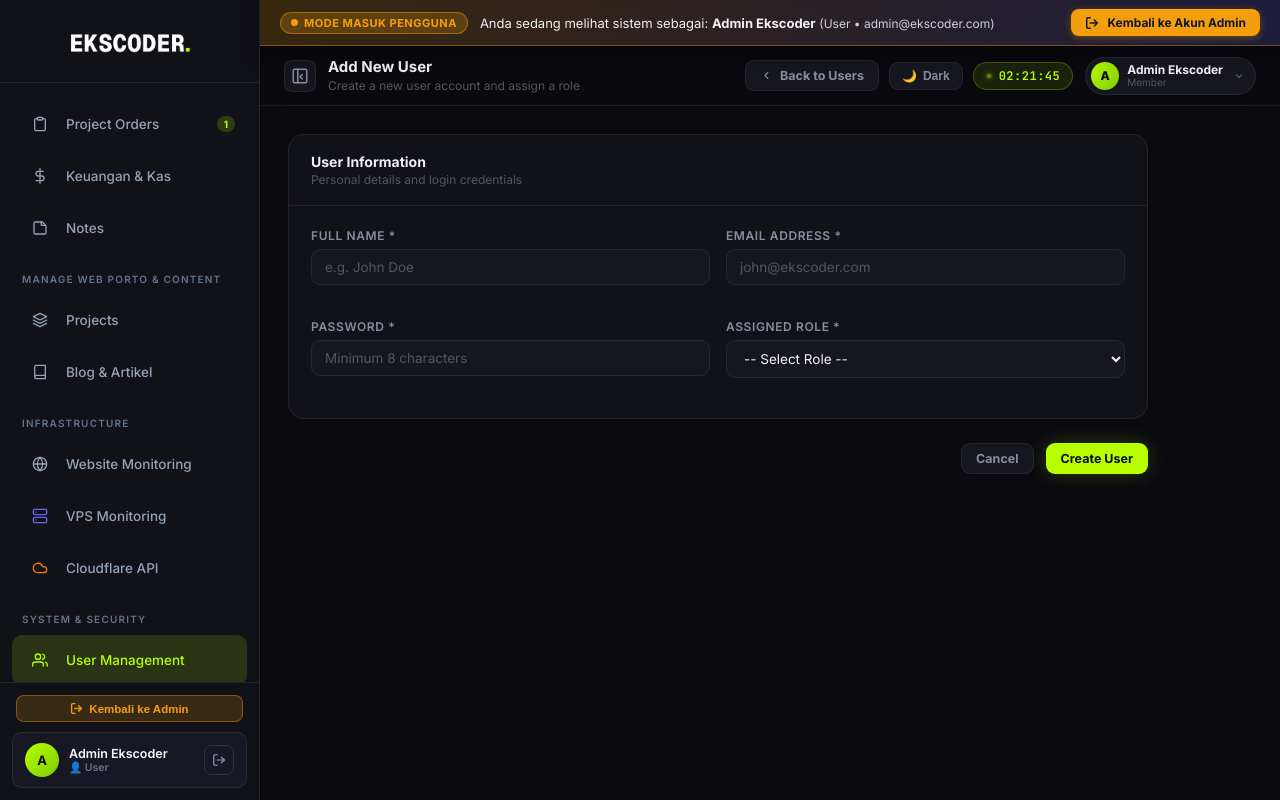
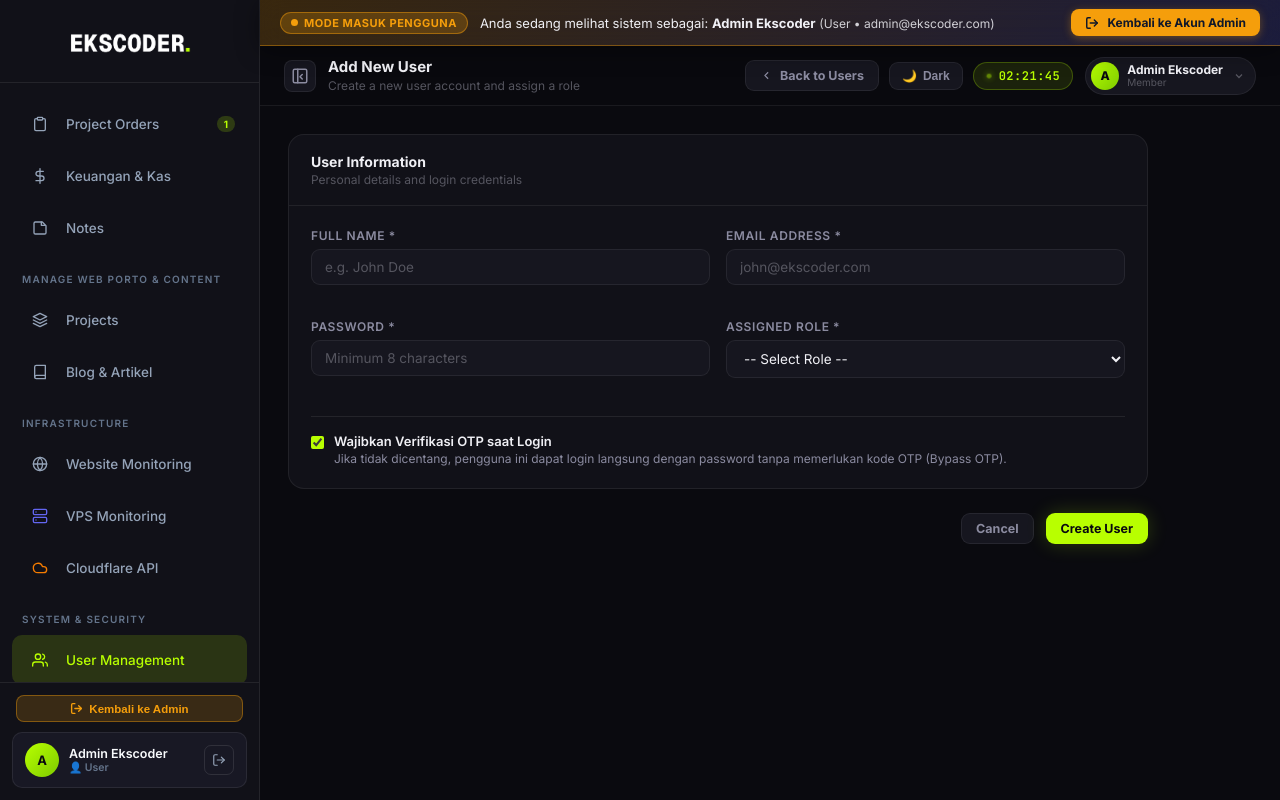
Before and after one commit to adityaeks/ekscoder-backend, a Laravel app: page /admin/users/create in a window 1280 px wide. Run offline with Laravel 12, Linux system fonts and the light colour scheme; the visitor is signed in with stand-in values (Sample User, id 1); data comes from the database, SQL or seed files in the repository; tables that the repository leaves empty hold one stand-in row (values such as "Sample post"); parts of the project's set-up code (start-up, migrations or seed data) failed here and were passed over; some libraries are stand-ins or nearby versions.

Commit message:
feat: implement user management, authentication, and OTP verification features

```diff
--- a/app/Http/Controllers/Admin/UserController.php
+++ b/app/Http/Controllers/Admin/UserController.php
@@ -50,6 +50,7 @@ class UserController extends Controller
             'email' => 'required|string|email|max:255|unique:users',
             'password' => ['required', Password::defaults()],
             'role' => 'required|string|exists:roles,name',
+            'otp_enabled' => 'nullable|boolean',
         ]);
 
         $user = User::create([
@@ -57,6 +58,7 @@ class UserController extends Controller
             'email' => $validated['email'],
             'password' => Hash::make($validated['password']),
             'email_verified_at' => now(),
+            'otp_enabled' => $request->has('otp_enabled_submitted') ? $request->boolean('otp_enabled') : true,
         ]);
 
         $user->assignRole($validated['role']);
@@ -97,6 +99,7 @@ class UserController extends Controller
             'role' => 'required|string|exists:roles,name',
             'direct_permissions' => 'nullable|array',
             'direct_permissions.*' => 'string|exists:permissions,name',
+            'otp_enabled' => 'nullable|boolean',
         ]);
 
         $user->name = $validated['name'];
@@ -104,6 +107,10 @@ class UserController extends Controller
 
         if (!empty($validated['password'])) {
             $user->password = Hash::make($validated['password']);
+        }
+
+        if ($request->has('otp_enabled_submitted')) {
+            $user->otp_enabled = $request->boolean('otp_enabled');
         }
 
         $user->save();
@@ -115,6 +122,34 @@ class UserController extends Controller
         $user->syncPermissions($request->direct_permissions ?? []);
 
         return redirect()->route('admin.users.index')->with('success', 'User updated successfully!');
+    }
+
+    /**
+     * Toggle OTP verification requirement for the specified user.
+     */
+    public function toggleOtp(User $user)
+    {
+        $currentUser = Auth::user();
+
+        // Check permission
+        if (!$currentUser || (!$currentUser->hasRole('Super Admin') && !$currentUser->can('users.edit'))) {
+            abort(403, 'Anda tidak memiliki izin untuk melakukan aksi ini.');
+        }
+
+        $user->otp_enabled = !$user->otp_enabled;
+        $user->save();
+
+        $statusText = $user->otp_enabled ? 'diaktifkan' : 'dinonaktifkan (Bypass Aktif)';
+
+        // Record UserLog audit
+        UserLog::log(
+            action: 'update',
+            module: 'User Management',
+            description: "Admin {$currentUser->name} mengubah status OTP pengguna: {$user->name} ({$user->email}) menjadi {$statusText}",
+            model: $user
+        );
+
+        return back()->with('success', "Status OTP untuk {$user->name} berhasil {$statusText}.");
     }
 
     /**
--- a/app/Models/User.php
+++ b/app/Models/User.php
@@ -11,7 +11,7 @@ use Illuminate\Foundation\Auth\User as Authenticatable;
 use Illuminate\Notifications\Notifiable;
 use Spatie\Permission\Traits\HasRoles;
 
-#[Fillable(['name', 'email', 'password', 'google_id', 'avatar'])]
+#[Fillable(['name', 'email', 'password', 'google_id', 'avatar', 'otp_enabled'])]
 #[Hidden(['password', 'remember_token'])]
 class User extends Authenticatable
 {
@@ -28,6 +28,7 @@ class User extends Authenticatable
         return [
             'email_verified_at' => 'datetime',
             'password' => 'hashed',
+            'otp_enabled' => 'boolean',
         ];
     }
 }
--- a/resources/views/admin/users/create.blade.php
+++ b/resources/views/admin/users/create.blade.php
@@ -55,6 +55,17 @@
                             </select>
                         </div>
                     </div>
+
+                    <div style="margin-top:20px; padding-top:16px; border-top:1px solid var(--border-color, rgba(255,255,255,0.08));">
+                        <input type="hidden" name="otp_enabled_submitted" value="1">
+                        <label style="display:flex; align-items:flex-start; gap:10px; cursor:pointer;">
+                            <input type="checkbox" name="otp_enabled" value="1" {{ old('otp_enabled', '1') ? 'checked' : '' }} style="margin-top:3px; accent-color:var(--accent);">
+                            <div>
+                                <div style="font-weight:600; color:var(--text-primary); font-size:13px;">Wajibkan Verifikasi OTP saat Login</div>
+                                <div style="font-size:12px; color:var(--text-secondary); margin-top:2px;">Jika tidak dicentang, pengguna ini dapat login langsung dengan password tanpa memerlukan kode OTP (Bypass OTP).</div>
+                            </div>
+                        </label>
+                    </div>
                 </div>
             </div>
 
--- a/routes/web.php
+++ b/routes/web.php
@@ -128,6 +128,10 @@ Route::middleware('auth')->group(function () {
             ->middleware('can:logs.clear');
 
         // User Access Management
+        Route::patch('users/{user}/toggle-otp', [UserController::class, 'toggleOtp'])
+            ->name('users.toggle-otp')
+            ->middleware('can:users.edit');
+
         Route::post('users/{user}/impersonate', [UserController::class, 'impersonate'])
             ->name('users.impersonate')
             ->middleware('can:users.edit');
```
Also changed, not shown: app/Http/Controllers/Auth/AuthenticatedSessionController.php (+8 -0 lines), resources/views/admin/users/edit.blade.php (+11 -0 lines), resources/views/admin/users/index.blade.php (+29 -1 lines), database/migrations/2026_11_24_091500_add_otp_enabled_to_users_table.php (added).
